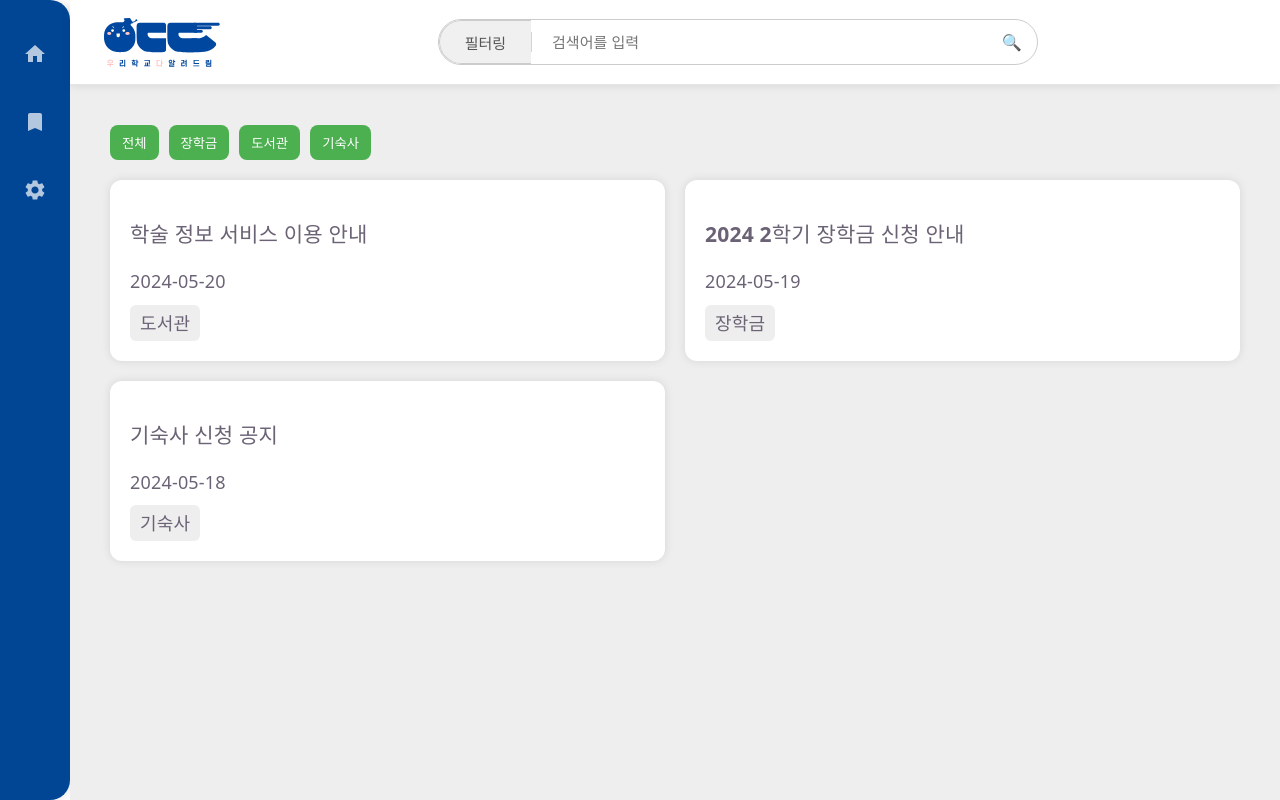
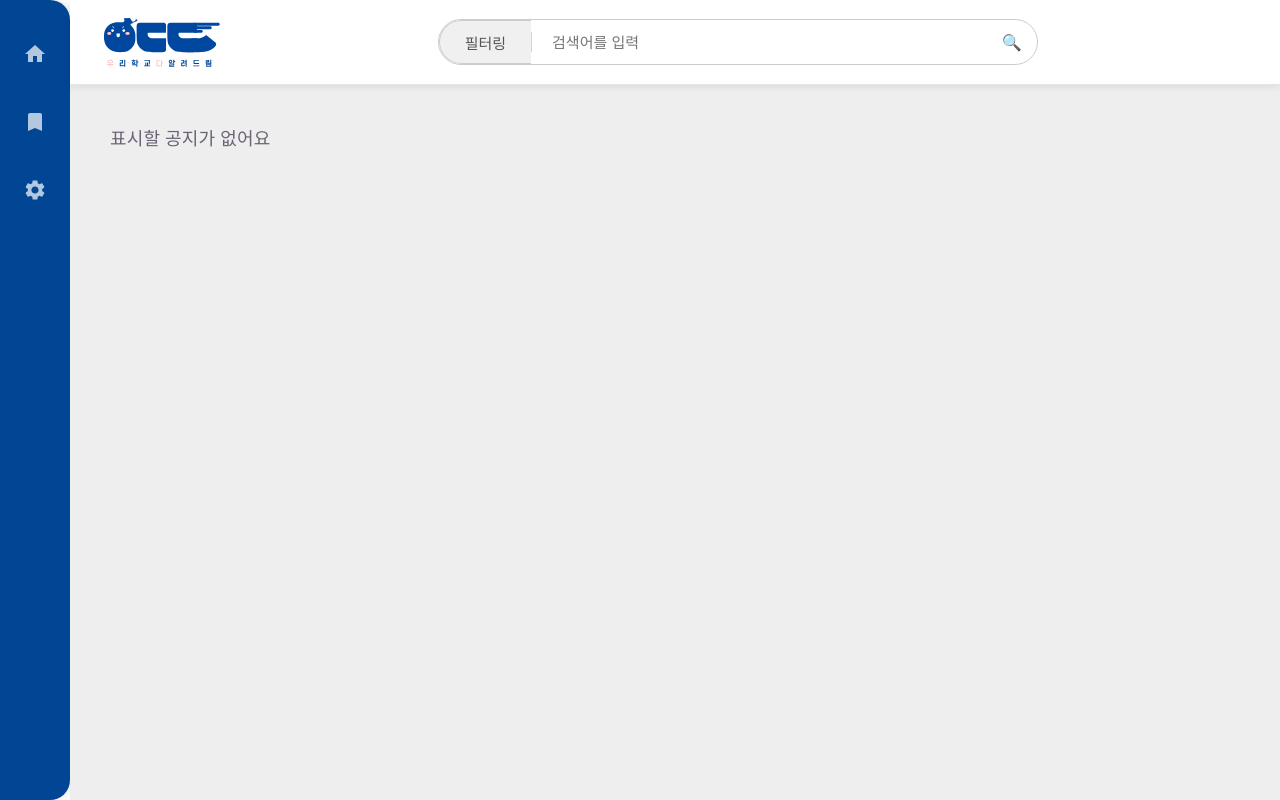
Before and after one commit to pknu-wap/Udada, a React (Vite) app in the folder client/: page /home in a window 1280 px wide. Built offline with nearby package versions, Linux system fonts and the light colour scheme.

Commit message:
fix: 키워드버튼 hover 수정

```diff
--- a/client/src/App.jsx
+++ b/client/src/App.jsx
@@ -16,6 +16,8 @@ function App() {
   const [isKeywordOpen, setIsKeywordOpen] = useState(false);
   const [keywords, setKeywords] = useState(["도서관", "장학금", "기숙사"]);
 
+   const [activeKeywords, setActiveKeywords] = useState(["도서관", "장학금", "기숙사"]);
+
   const toggleBookmark = () => {
     setIsBookmarkOpen(!isBookmarkOpen);
   };
@@ -23,6 +25,10 @@ function App() {
   const toggleKeywordPanel = () => {
     setIsKeywordOpen(!isKeywordOpen);
   };
+
+  const handleActiveKeysChange = (activeSet, kws) => {
+  setActiveKeywords(kws.filter((_, i) => activeSet.has(i)));
+};
 
   return (
     <BrowserRouter>
@@ -42,7 +48,7 @@ function App() {
               path="/*"
               element={
                 <>
-                  <Navbar keywords={keywords} />
+                  <Navbar keywords={keywords} onActiveKeysChange={handleActiveKeysChange} />
                   <div className="content-area">
                     <BookmarkPanel
                       isOpen={isBookmarkOpen}
@@ -56,7 +62,7 @@ function App() {
                     />
 
                     <Routes>
-                      <Route path="/home" element={<Home />} />
+                      <Route path="/home" element={<Home activeKeywords={activeKeywords} />} />
                       {/* 로그인 페이지 */}
                       <Route path="/login" element={<Login />} />
                       {/*상세페이지*/}
--- a/client/src/components/Navbar.css
+++ b/client/src/components/Navbar.css
@@ -167,6 +167,7 @@
   gap: 8px;
   box-shadow: 0 4px 16px rgba(0, 0, 0, 0.1);
   z-index: 100;
+  overflow: visible;
   animation: dropdownFadeIn 0.2s ease;
 }
 
@@ -182,6 +183,10 @@
   text-align: center;
   transition: all 0.15s ease;
 }
+.keyword-dropdown-item:hover {
+  background: #222;
+  color: #fff;
+}
 
 /* 활성 (보이는 키워드) - 검정 고정 */
 .kd-active {
@@ -191,6 +196,7 @@
 
 .kd-active:hover {
   background: #555;
+  color: #fff;
 }
 
 /* 비활성 (안보이는 키워드) - 회색 고정 */
--- a/client/src/components/Navbar.jsx
+++ b/client/src/components/Navbar.jsx
@@ -3,7 +3,7 @@ import { Link } from "react-router-dom";
 import "./Navbar.css";
 
 
-export default function Navbar({ keywords = [] }) {
+export default function Navbar({ keywords = [] , onActiveKeysChange }) {
   // 카테고리 활성화 상태 관리
   const [isActive, setIsActive] = useState(false);
 
@@ -29,16 +29,6 @@ export default function Navbar({ keywords = [] }) {
       next.has(idx) ? next.delete(idx) : next.add(idx);
       return next;
     });
-  };
-
-  const isAllActive = activeKeys.size === keywords.length;
-
-  const toggleAll = () => {
-    if (isAllActive) {
-      setActiveKeys(new Set()); // 전체 해제
-    } else {
-      setActiveKeys(new Set(keywords.map((_, i) => i))); // 전체 선택
-    }
   };
   return (
     <nav className="navbar-container">
@@ -67,14 +57,6 @@ export default function Navbar({ keywords = [] }) {
           </div>
           {isActive && (
             <div className="keyword-dropdown">
-
-              {/* 전체 버튼 */}
-              <button
-                className={`keyword-dropdown-item ${isAllActive ? "kd-active" : "kd-inactive"}`}
-                onClick={toggleAll}
-              >
-                전체
-              </button>
               {keywords.length === 0 ? (
                 <p className="keyword-dropdown-empty">설정된 키워드가 없어요</p>
               ) : (
--- a/client/src/pages/Home.jsx
+++ b/client/src/pages/Home.jsx
@@ -3,7 +3,7 @@ import "./Home.css";
 
 import { useNavigate } from "react-router-dom";
 
-function Home() {
+function Home({ activeKeywords = [] }) {
   const navigate = useNavigate();
 
   const notices = [
@@ -11,36 +11,37 @@ function Home() {
       id: 1,
       title: "학술 정보 서비스 이용 안내",
       date: "2024-05-20",
-      category: "도서관",
+      keyword: "도서관",
     },
     {
       id: 2,
       title: "2024 2학기 장학금 신청 안내",
       date: "2024-05-19",
-      category: "장학금",
+      keyword: "장학금",
     },
     {
       id: 3,
       title: "기숙사 신청 공지",
       date: "2024-05-18",
-      category: "기숙사",
+      keyword: "기숙사",
     },
   ];
+    // activeKeywords가 비어있으면 전체 표시, 있으면 해당 카테고리만
+   const filtered = activeKeywords.length === 0
+    ? notices
+    : notices.filter((n) => activeKeywords.includes(n.category));
+
 
   return (
     <div className="home">
 
       <div className="content">
 
-        <div className="category-filter">
-          <button>전체</button>
-          <button>장학금</button>
-          <button>도서관</button>
-          <button>기숙사</button>
-        </div>
-
         <div className="notice-list">
-          {notices.map((notice) => (
+          {filtered.length === 0 ? (
+            <p className="no-result">표시할 공지가 없어요</p>
+          ) : (
+            filtered.map((notice) => (
               <div
                 key={notice.id}
                 className="notice-card"
@@ -50,7 +51,8 @@ function Home() {
                 <p>{notice.date}</p>
                 <span>{notice.category}</span>
               </div>
-          ))}
+            ))
+          )}
         </div>
       </div>
     </div>
```
Lines whose indentation alone changed are shown as unchanged.
